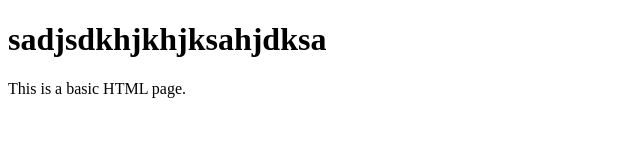
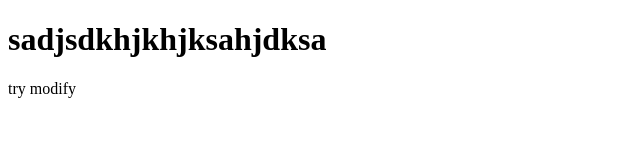
Before and after one commit to qsnowchild/public_repo, a website: page index.html in a window 1280 px wide. Shown: the whole page, without its empty margins (0-640 px from the left). Drawn offline with Linux system fonts and the light colour scheme.

Commit message:
Update index.html

```diff
--- a/index.html
+++ b/index.html
@@ -7,6 +7,6 @@
 </head>
 <body>
     <h1>sadjsdkhjkhjksahjdksa</h1>
-    <p>This is a basic HTML page.</p>
+    <p>try modify</p>
 </body>
 </html>
```
